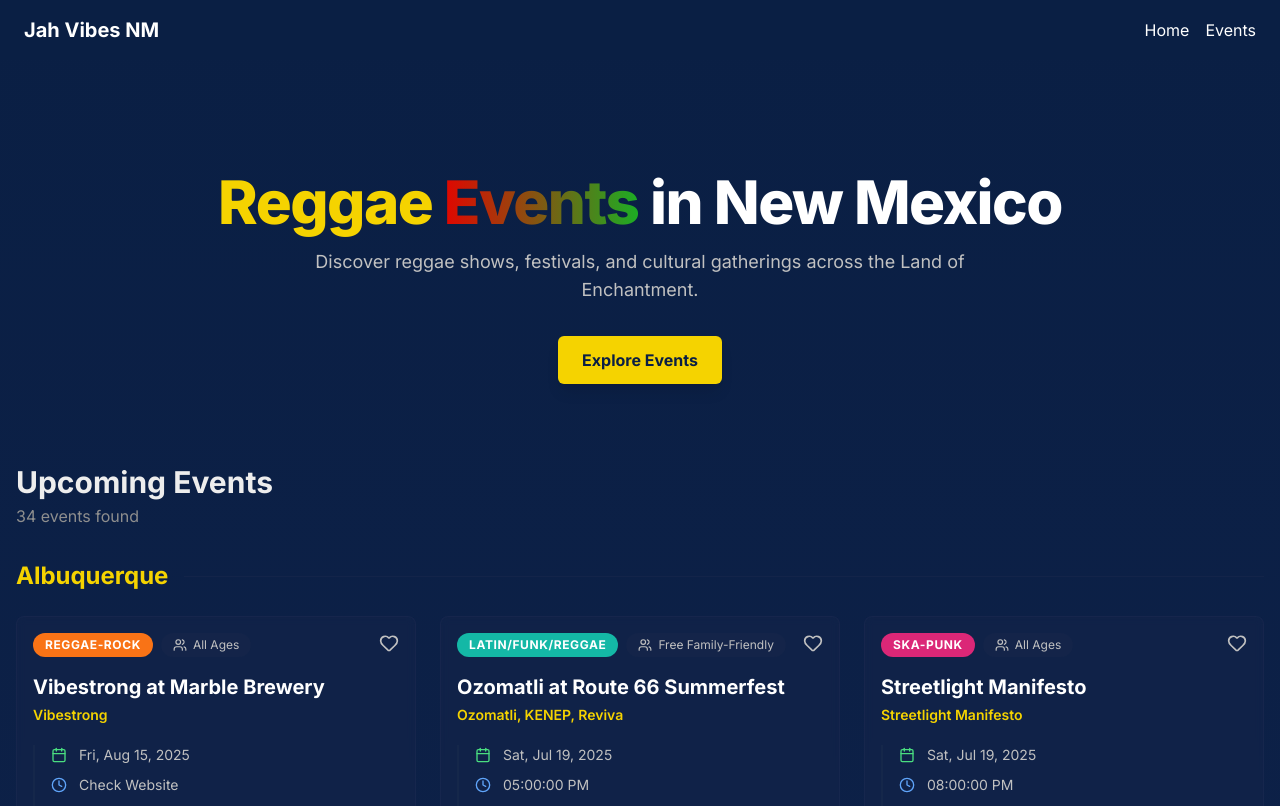
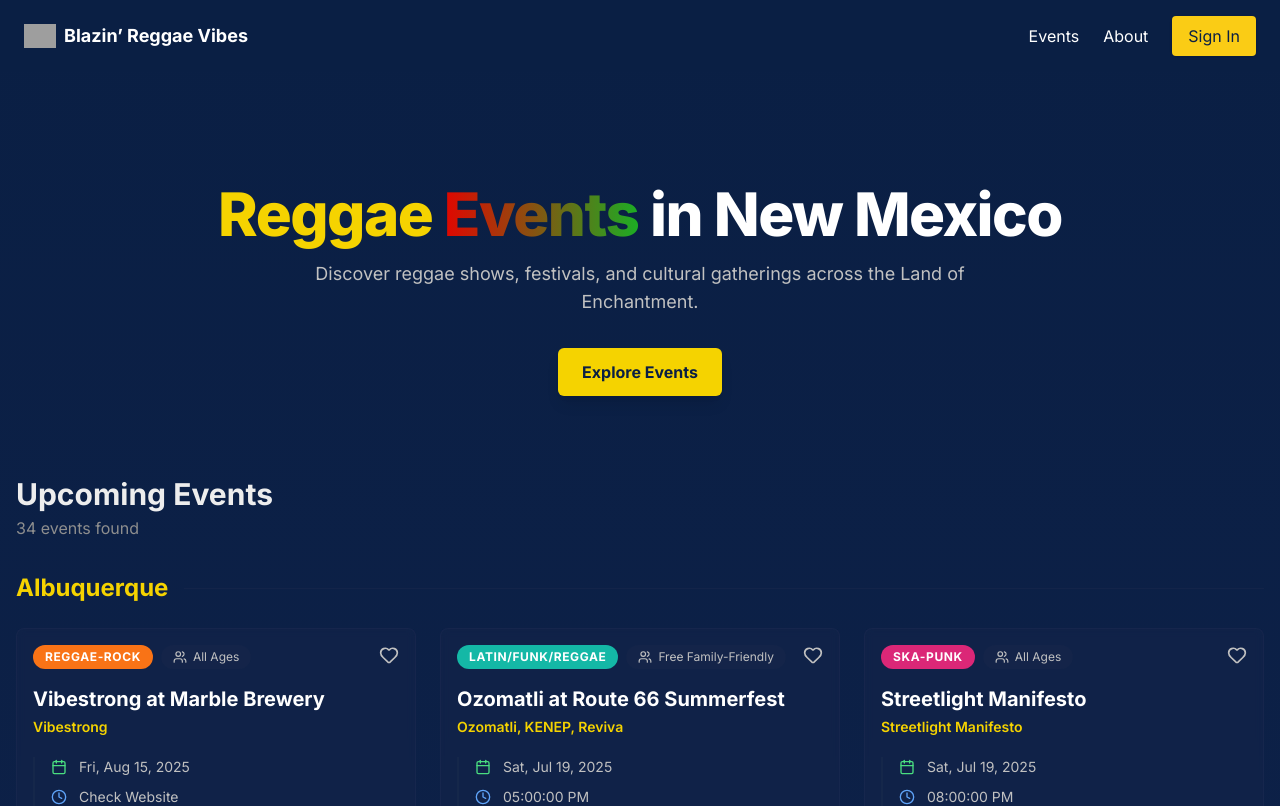
Before and after one commit to djeeyo/nm-reggae-calendar, a Next.js app: page / in a window 1280 px wide. Shown: the top 806 px of the page. Built offline with nearby package versions, Linux system fonts and the light colour scheme; grey boxes are pictures that could not be loaded.

Commit message:
Update Header.tsx

```diff
--- a/components/Header.tsx
+++ b/components/Header.tsx
@@ -2,21 +2,38 @@
 "use client";
 
 import Link from "next/link";
+import Image from "next/image";
 import { InstallButton } from "@/components/InstallButton";
 
 export default function Header() {
   return (
     <header className="bg-brand-blue text-white flex items-center justify-between px-6 py-4">
-      <Link href="/" className="text-xl font-bold">
-        Jah Vibes NM
+      {/* Logo + Site Title */}
+      <Link href="/" className="flex items-center space-x-2">
+        <Image
+          src="/logo-icon.svg"         // ← put your icon in /public/logo-icon.svg
+          alt="Blazin' Reggae Vibes"
+          width={32}
+          height={32}
+        />
+        <span className="text-lg font-bold">Blazin’ Reggae Vibes</span>
       </Link>
-      <nav className="flex items-center space-x-4">
-        <Link href="/" className="hover:underline">
-          Home
-        </Link>
+
+      {/* Nav Links + PWA CTA */}
+      <nav className="flex items-center space-x-6">
         <Link href="/events" className="hover:underline">
           Events
         </Link>
+        <Link href="/about" className="hover:underline">
+          About
+        </Link>
+        <Link href="/signin">
+          <button className="bg-yellow-400 text-brand-blue px-4 py-2 rounded shadow">
+            Sign In
+          </button>
+        </Link>
+
+        {/* Our deferred PWA Install button */}
         <InstallButton />
       </nav>
     </header>
```
